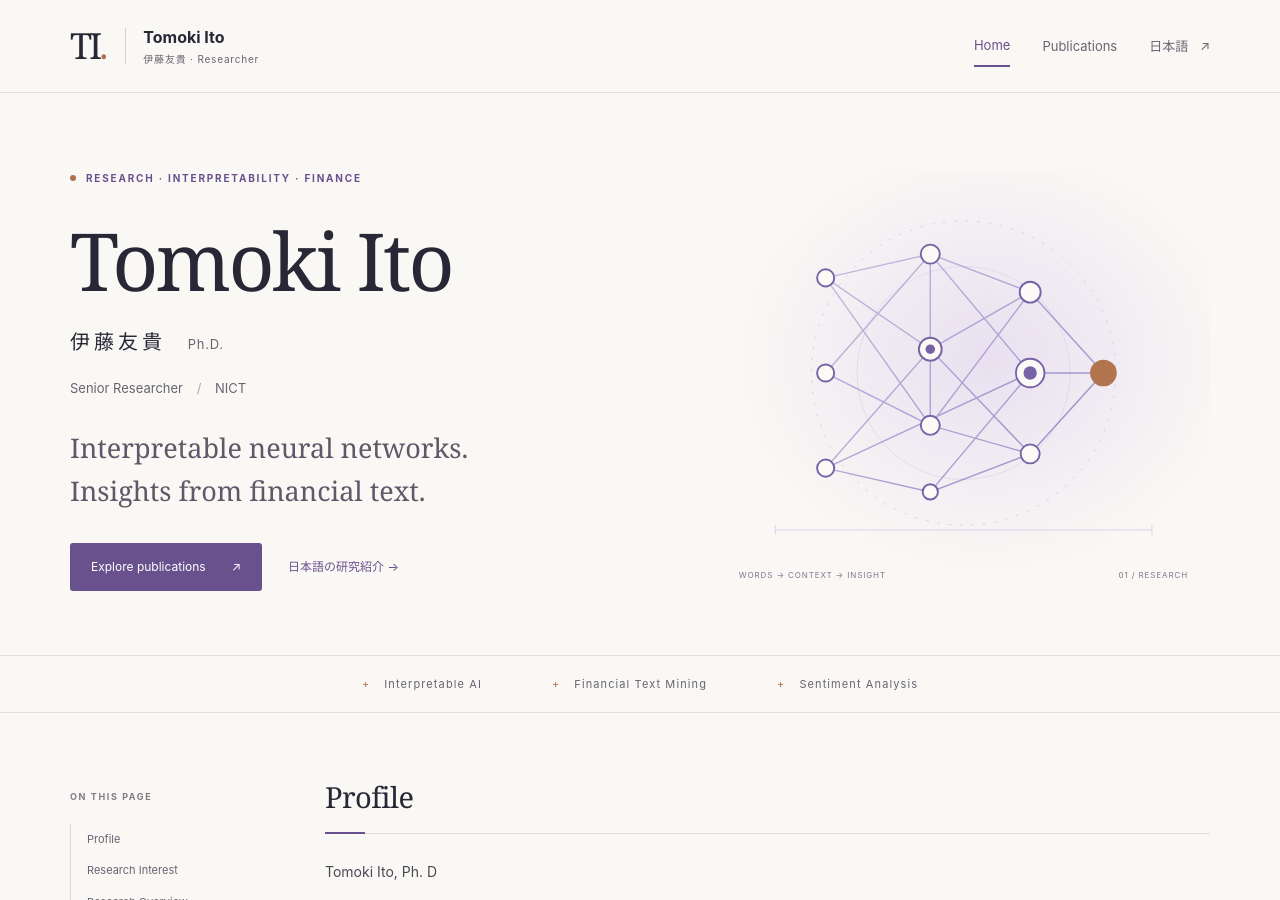
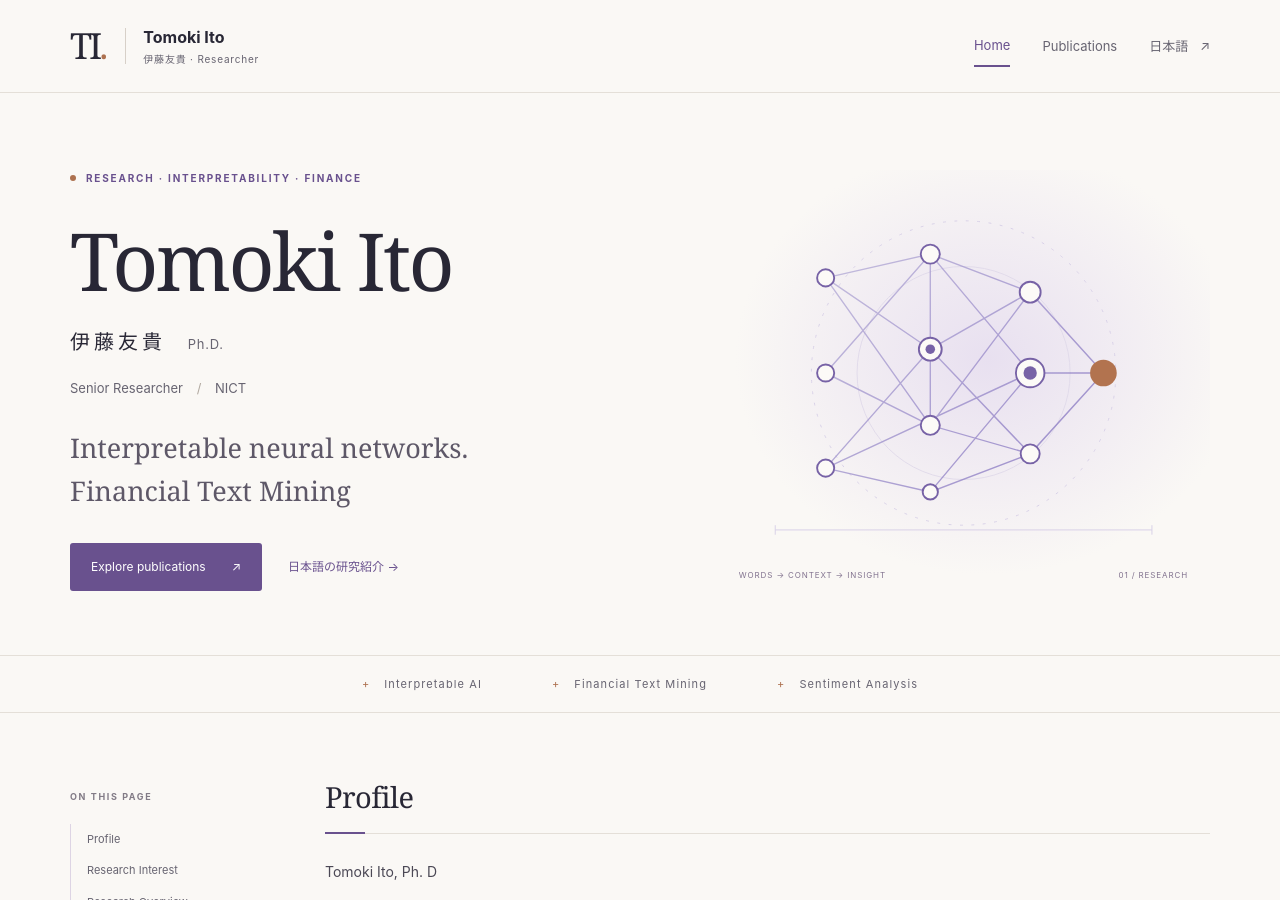
Before and after one commit to itomoki430/itomoki430.github.io, a Jekyll site: the page built from index.html, in a window 1280 px wide and 900 px high. Built offline with Jekyll 4.4.1, drawn with Linux system fonts in a browser that asks for light colours.

Commit message:
Use Financial Text Mining in homepage research tagline

```diff
--- a/_layouts/default.html
+++ b/_layouts/default.html
@@ -19,7 +19,7 @@
 <section class="hero"><div class="hero-copy"><p class="eyebrow"><span></span> RESEARCH · INTERPRETABILITY · FINANCE</p>
 <h1>Tomoki Ito<span class="name-ja">伊藤友貴 <span>Ph.D.</span></span></h1>
 <p class="hero-role">Senior Researcher <span>/</span> NICT</p>
-<p class="hero-description">Interpretable neural networks.<br>Insights from financial text.</p>
+<p class="hero-description">Interpretable neural networks.<br>Financial Text Mining</p>
 <div class="hero-actions"><a class="button" href="{{ '/pages/1687744/publications/' | relative_url }}">Explore publications <span aria-hidden="true">↗</span></a><a class="text-link" href="{{ '/pages/1687067/Japanese/' | relative_url }}">日本語の研究紹介 <span aria-hidden="true">→</span></a></div>
 </div><div class="research-art" aria-hidden="true">
 <svg viewBox="0 0 440 410" fill="none"><defs><linearGradient id="line" x1="40" y1="40" x2="390" y2="390" gradientUnits="userSpaceOnUse"><stop stop-color="#b7afd7"/><stop offset="1" stop-color="#6d58b5"/></linearGradient></defs>
```
